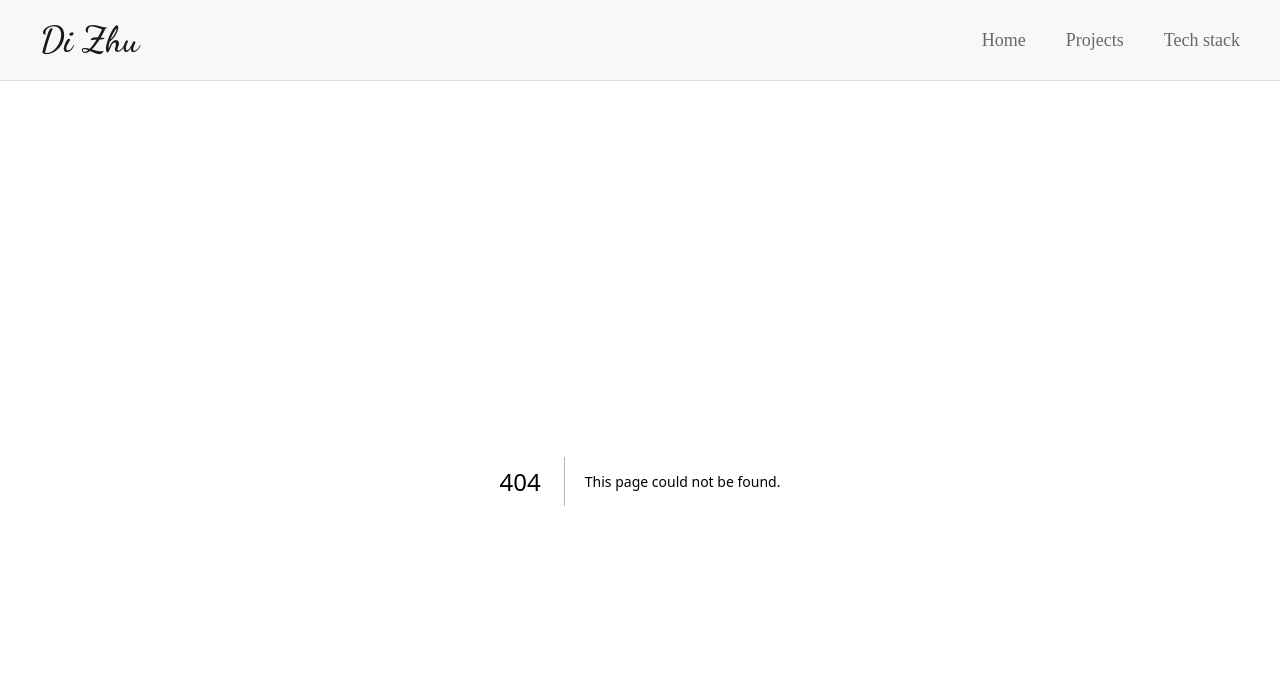
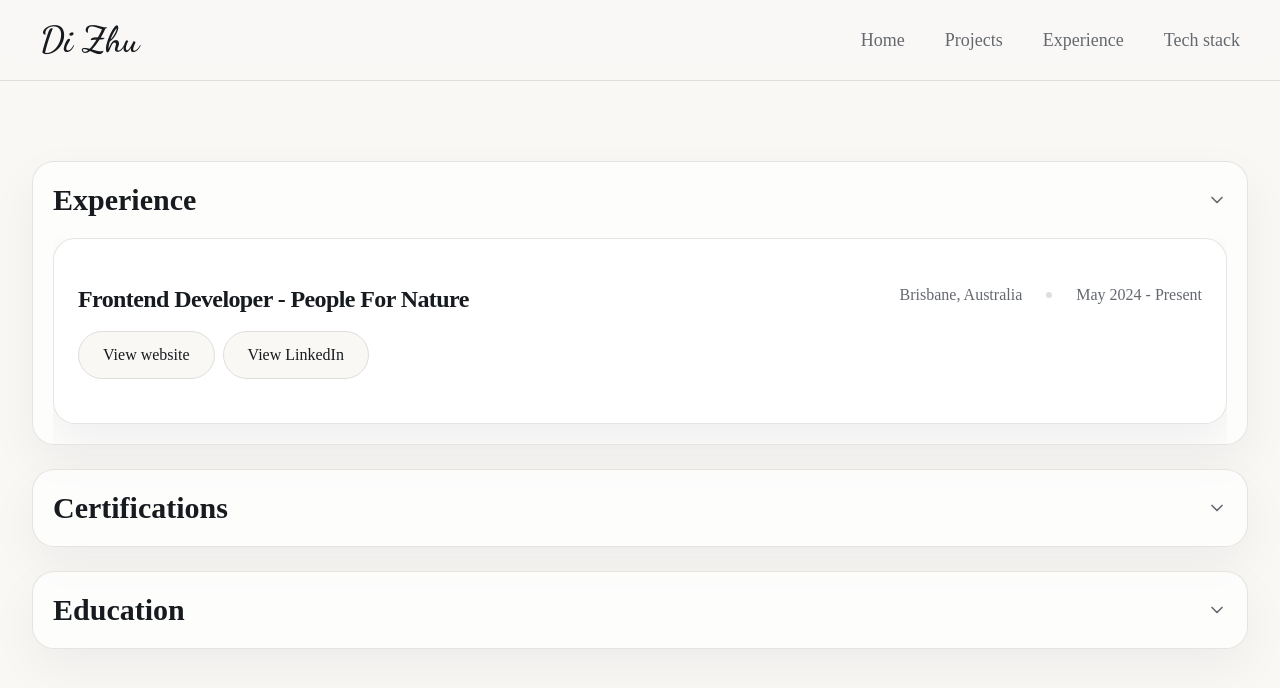
Before and after one commit to a1919727/portfolio, a Next.js app: page /experience in a window 1280 px wide. Before the commit this address had no page. Shown: the top 688 px of the page. Built offline with nearby package versions, Linux system fonts and the light colour scheme.

Commit message:
add experience, certifications, and education

```diff
--- /dev/null
+++ b/app/data/background.ts
@@ -0,0 +1,50 @@
+export const background = {
+  experience: [
+    {
+      title: "Frontend Developer",
+      organization: "People For Nature",
+      location: "Brisbane, Australia",
+      date: "May 2024 - Present",
+      links: [
+        {
+          label: "View website",
+          href: "https://www.peoplefornature.org.au",
+        },
+        {
+          label: "View LinkedIn",
+          href: "https://www.linkedin.com/company/people-for-nature",
+        },
+      ],
+    },
+  ],
+  certifications: [
+    {
+      title: "AWS Certified Solutions Architect - Associate",
+      organization: "",
+      location: "",
+      date: "Issued Jun 2026",
+      links: [
+        {
+          label: "View Credential",
+          href: "https://www.credly.com/badges/73a1083e-e282-4235-b35c-fc8bf35a9a1b/linked_in_profile",
+        },
+      ],
+    },
+  ],
+  education: [
+    {
+      title: "Master of Computing and Innovation",
+      organization: "The University of Adelaide",
+      location: "Adelaide, Australia",
+      date: "Feb 2024 - Dec 2025",
+      links: [],
+    },
+    {
+      title: "Master of Business, Human Resource Management",
+      organization: "Griffith University",
+      location: "Brisbane, Australia",
+      date: "Jul 2022 - Dec 2023",
+      links: [],
+    },
+  ],
+};
--- /dev/null
+++ b/app/experience/page.tsx
@@ -0,0 +1,80 @@
+import Link from "next/link";
+import { background } from "@/app/data/background";
+import {
+  Accordion,
+  AccordionContent,
+  AccordionItem,
+  AccordionTrigger,
+} from "@/components/ui/accordion";
+import { Button } from "@/components/ui/button";
+import { Card, CardAction, CardHeader, CardTitle } from "@/components/ui/card";
+
+const sections = [
+  { key: "experience", label: "Experience" },
+  { key: "certifications", label: "Certifications" },
+  { key: "education", label: "Education" },
+] as const;
+
+export default function ExperiencePage() {
+  return (
+    <section className="mx-auto flex min-h-120 max-w-7xl flex-col px-4 py-10 sm:px-6 lg:px-8">
+      <Accordion
+        type="single"
+        collapsible
+        defaultValue="experience"
+        className="mt-10"
+      >
+        {sections.map((section) => (
+          <AccordionItem key={section.key} value={section.key}>
+            <AccordionTrigger className="text-2xl font-semibold text-foreground sm:text-3xl">
+              {section.label}
+            </AccordionTrigger>
+            <AccordionContent className="space-y-5">
+              {background[section.key].map((item) => (
+                <Card
+                  key={`${item.title}-${item.organization || item.date}`}
+                  className="overflow-hidden py-5"
+                >
+                  <CardHeader className="gap-4">
+                    <div className="flex flex-col gap-4 sm:flex-row sm:items-start sm:justify-between">
+                      <div className="space-y-2">
+                        <CardTitle className="text-xl font-semibold tracking-tight text-foreground sm:text-2xl">
+                          {item.organization
+                            ? `${item.title} - ${item.organization}`
+                            : item.title}
+                        </CardTitle>
+                      </div>
+                      <div className="flex flex-col gap-2 text-base text-muted-foreground sm:flex-row sm:items-center sm:gap-6">
+                        {item.location ? <span>{item.location}</span> : null}
+                        {item.location && item.date ? (
+                          <span className="hidden h-1.5 w-1.5 rounded-full bg-border sm:block" />
+                        ) : null}
+                        {item.date ? <span>{item.date}</span> : null}
+                      </div>
+                    </div>
+                    {item.links.length > 0 ? (
+                      <CardAction className="flex flex-wrap items-center gap-2">
+                        {item.links.map((link) => (
+                          <Button
+                            key={link.href}
+                            asChild
+                            variant="secondary"
+                            size="lg"
+                          >
+                            <Link href={link.href} target="_blank">
+                              {link.label}
+                            </Link>
+                          </Button>
+                        ))}
+                      </CardAction>
+                    ) : null}
+                  </CardHeader>
+                </Card>
+              ))}
+            </AccordionContent>
+          </AccordionItem>
+        ))}
+      </Accordion>
+    </section>
+  );
+}
--- a/components/NavBar.tsx
+++ b/components/NavBar.tsx
@@ -29,6 +29,12 @@ const Navbar = () => {
             Projects
           </Link>
           <Link
+            href="/experience"
+            className="transition-colors hover:text-primary"
+          >
+            Experience
+          </Link>
+          <Link
             href="/techstack"
             className="transition-colors hover:text-primary"
           >
--- /dev/null
+++ b/components/ui/accordion.tsx
@@ -0,0 +1,76 @@
+"use client";
+
+import * as React from "react";
+import * as AccordionPrimitive from "@radix-ui/react-accordion";
+import { ChevronDownIcon } from "lucide-react";
+
+import { cn } from "@/lib/utils";
+
+function Accordion({
+  className,
+  ...props
+}: React.ComponentProps<typeof AccordionPrimitive.Root>) {
+  return (
+    <AccordionPrimitive.Root
+      data-slot="accordion"
+      className={cn("space-y-6", className)}
+      {...props}
+    />
+  );
+}
+
+function AccordionItem({
+  className,
+  ...props
+}: React.ComponentProps<typeof AccordionPrimitive.Item>) {
+  return (
+    <AccordionPrimitive.Item
+      data-slot="accordion-item"
+      className={cn(
+        "rounded-3xl border border-border/80 bg-white/70 px-5 shadow-[0_18px_48px_rgba(15,23,42,0.05)]",
+        className
+      )}
+      {...props}
+    />
+  );
+}
+
+function AccordionTrigger({
+  className,
+  children,
+  ...props
+}: React.ComponentProps<typeof AccordionPrimitive.Trigger>) {
+  return (
+    <AccordionPrimitive.Header className="flex">
+      <AccordionPrimitive.Trigger
+        data-slot="accordion-trigger"
+        className={cn(
+          "flex flex-1 items-center justify-between gap-4 py-5 text-left outline-none transition-all hover:no-underline focus-visible:ring-2 focus-visible:ring-ring/50",
+          className
+        )}
+        {...props}
+      >
+        {children}
+        <ChevronDownIcon className="size-5 shrink-0 text-muted-foreground transition-transform duration-200 data-[state=open]:rotate-180" />
+      </AccordionPrimitive.Trigger>
+    </AccordionPrimitive.Header>
+  );
+}
+
+function AccordionContent({
+  className,
+  children,
+  ...props
+}: React.ComponentProps<typeof AccordionPrimitive.Content>) {
+  return (
+    <AccordionPrimitive.Content
+      data-slot="accordion-content"
+      className="overflow-hidden pb-5 text-sm data-[state=closed]:animate-accordion-up data-[state=open]:animate-accordion-down"
+      {...props}
+    >
+      <div className={cn(className)}>{children}</div>
+    </AccordionPrimitive.Content>
+  );
+}
+
+export { Accordion, AccordionContent, AccordionItem, AccordionTrigger };
--- a/components/ui/button.tsx
+++ b/components/ui/button.tsx
@@ -16,6 +16,7 @@ const buttonVariants = cva(
       size: {
         default: "h-10 px-5 py-2",
         sm: "h-9 px-4",
+        lg: "h-12 px-6 text-base",
       },
     },
     defaultVariants: {
```
